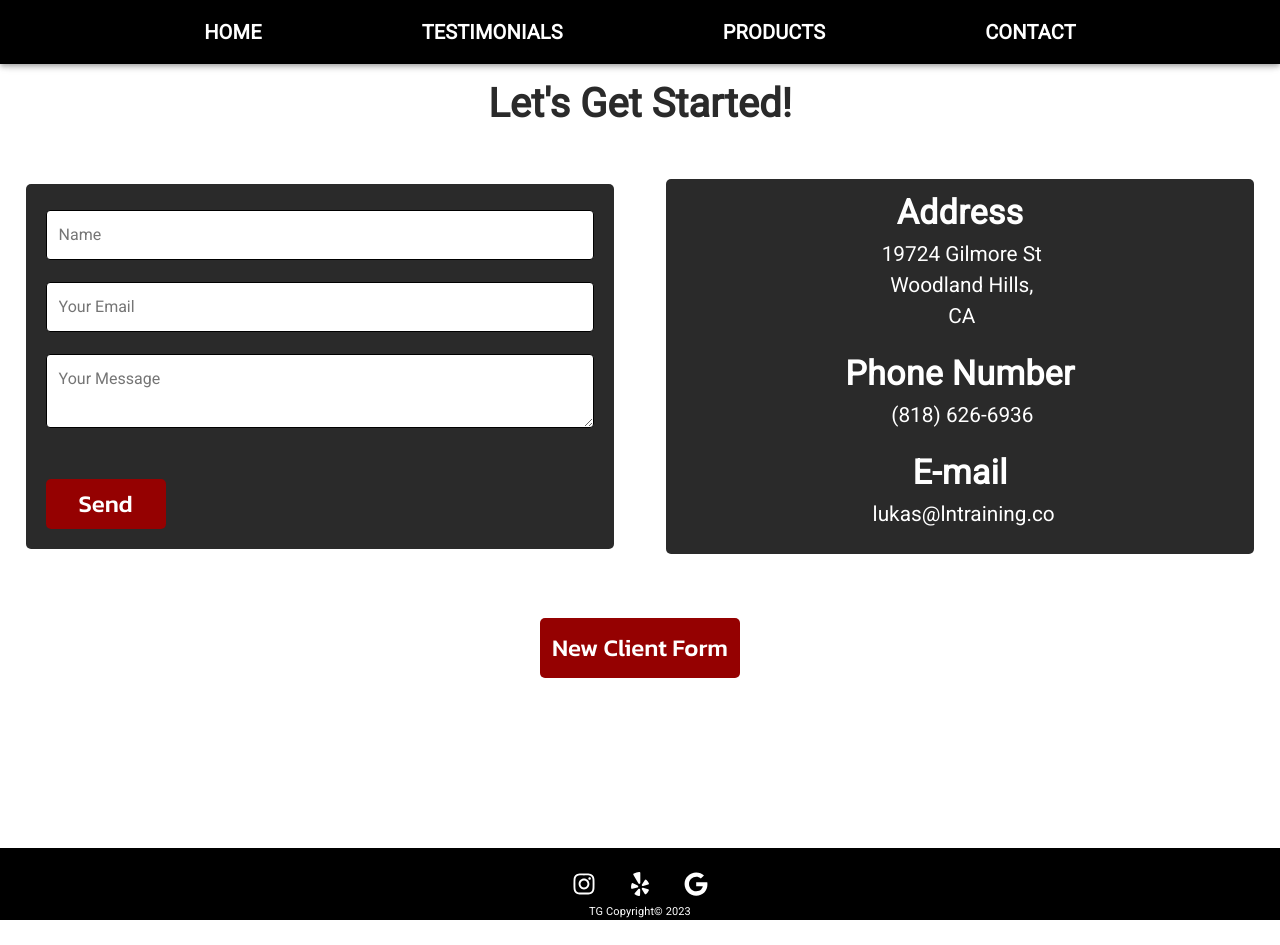
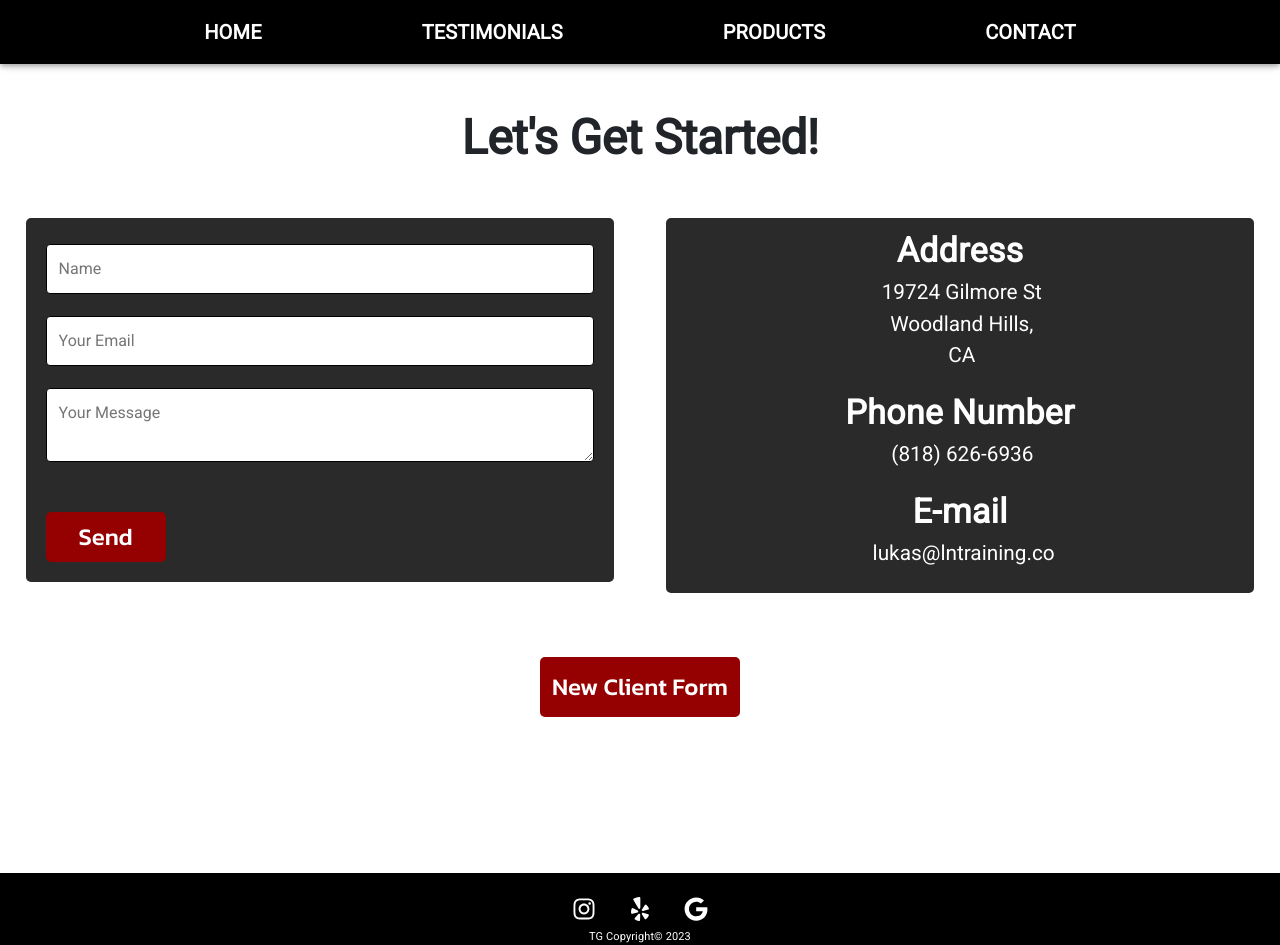
Before and after one commit to tylerpgen/ln-training-site, a React (Create React App) app: page /contact in a window 1280 px wide. Before the commit the page ends 920 px from the top, so only its background shows below. Built offline with nearby package versions, Linux system fonts and the light colour scheme.

Commit message:
adjusted contact heading

```diff
--- a/src/pages/Contact.js
+++ b/src/pages/Contact.js
@@ -6,7 +6,17 @@ import "../styles/Contact.css";
 function Contact() {
   return (
     <div className="content-container">
-      <h1>Let's Get Started!</h1>
+      <Typography
+        variant="h2"
+        align="center"
+        fontSize="3rem"
+        paddingTop="20px"
+        marginTop="25px"
+        fontWeight="bold"
+        fontFamily="Roboto"
+      >
+        Let's Get Started!
+      </Typography>
       <div className="info-container">
         <div className="form">
           <Email />
--- a/src/styles/Contact.css
+++ b/src/styles/Contact.css
@@ -10,8 +10,6 @@
 
 .info-container {
   display: flex;
-  justify-content: center;
-  align-items: center;
   margin-top: 2%;
 }
 
@@ -29,7 +27,7 @@
 }
 
 h1 {
-  padding-top: 16px;
+  padding-top: 35px;
   font-family: Roboto;
   font-weight: bold;
   font-size: 2.5rem;
```
